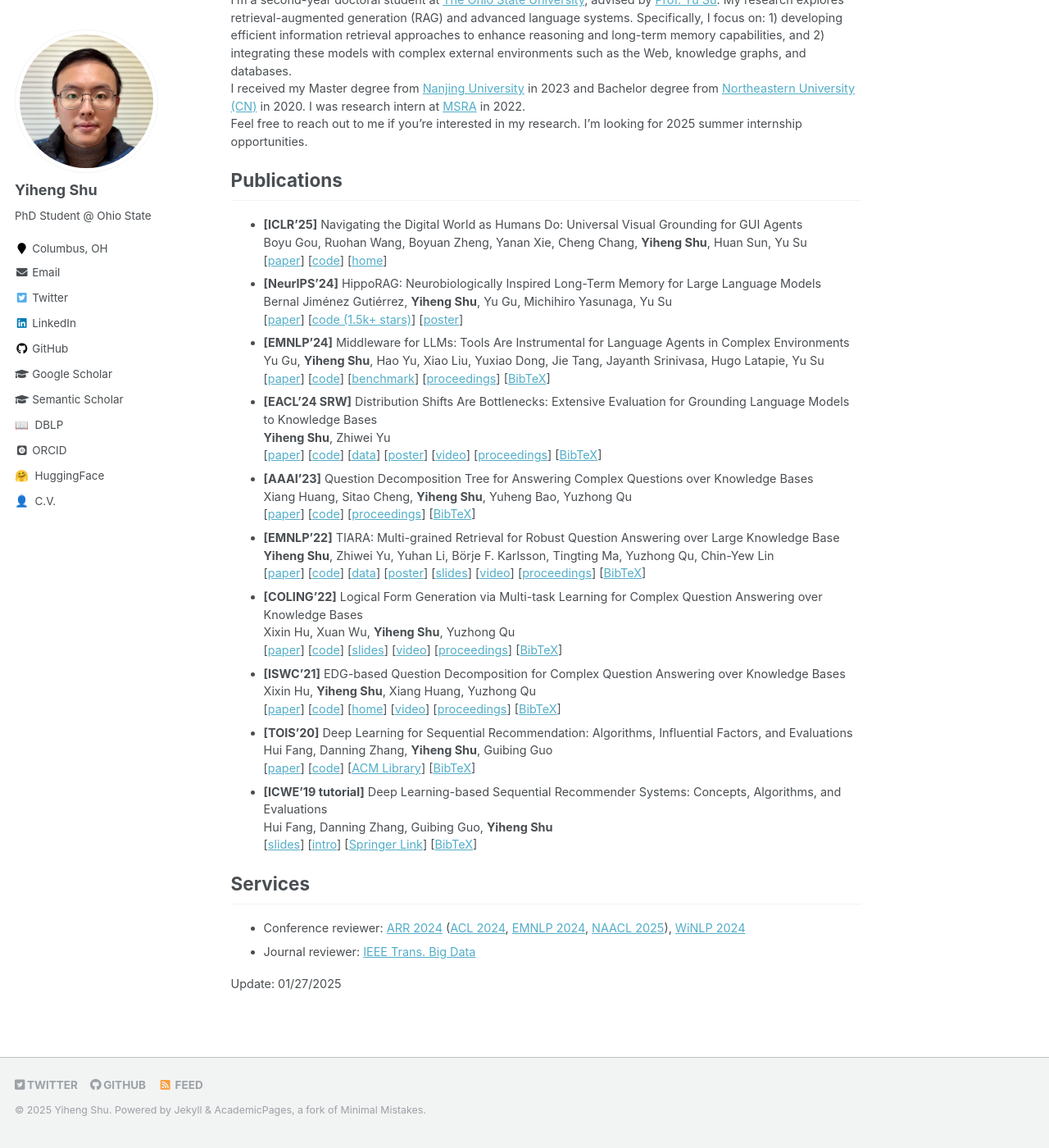
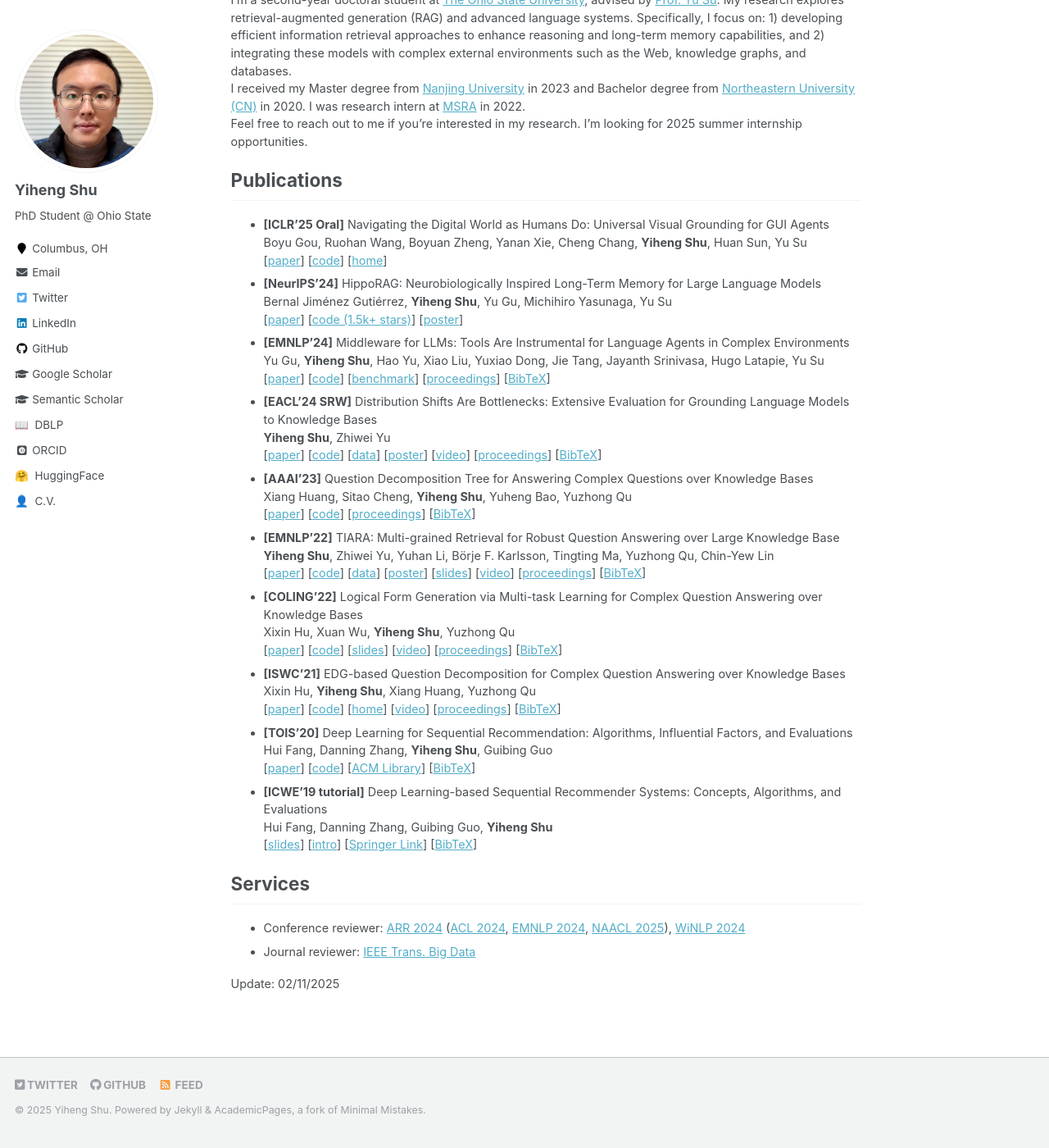
Before and after one commit to yihengshu/yihengshu.github.io, a Jekyll site: the page built from _pages/about.md, in a window 1280 px wide and 1400 px high, scrolled down 216 px. Shown: the whole window at 82% size. Built offline with Jekyll 4.4.1, drawn with Linux system fonts in a browser that asks for light colours; some web fonts are replaced.

Commit message:
Update about.md

```diff
--- a/_pages/about.md
+++ b/_pages/about.md
@@ -23,7 +23,7 @@ Feel free to reach out to me if you're interested in my research. I'm looking fo
 
 ## Publications
 
-- **[ICLR'25]** Navigating the Digital World as Humans Do: Universal Visual Grounding for GUI Agents
+- **[ICLR'25 Oral]** Navigating the Digital World as Humans Do: Universal Visual Grounding for GUI Agents
 Boyu Gou, Ruohan Wang, Boyuan Zheng, Yanan Xie, Cheng Chang, **Yiheng Shu**, Huan Sun, Yu Su
 [[paper](https://arxiv.org/abs/2410.05243)]
 [[code](https://github.com/OSU-NLP-Group/UGround)]
@@ -100,4 +100,4 @@ Hui Fang, Danning Zhang, Guibing Guo, **Yiheng Shu**
 - Journal reviewer: [IEEE Trans. Big Data](https://ieeexplore.ieee.org/xpl/RecentIssue.jsp?punumber=6687317)
 
 
-Update: 01/27/2025
+Update: 02/11/2025
```
